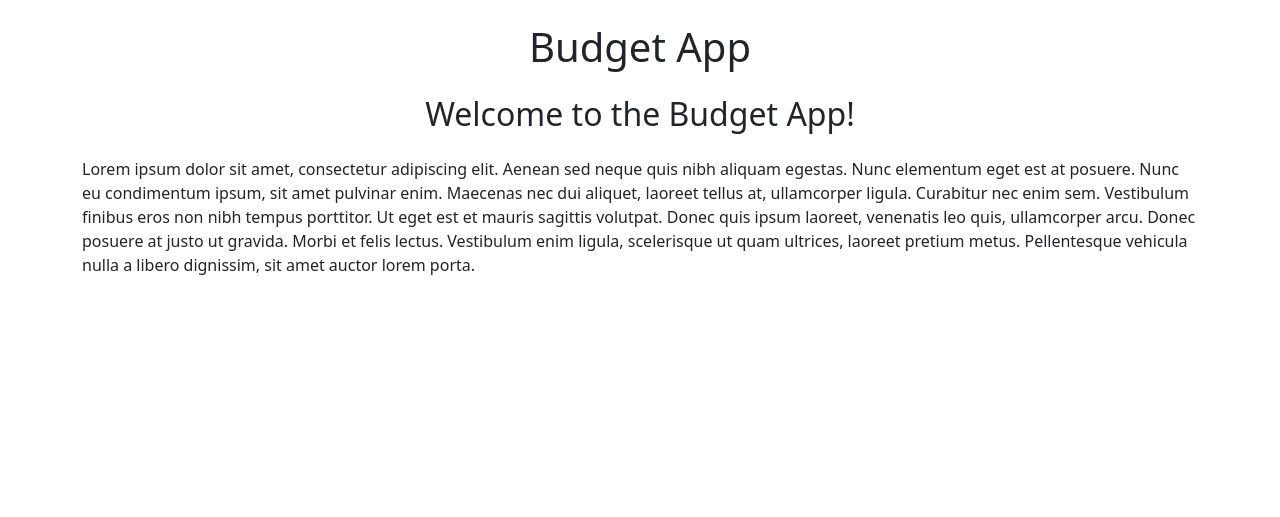
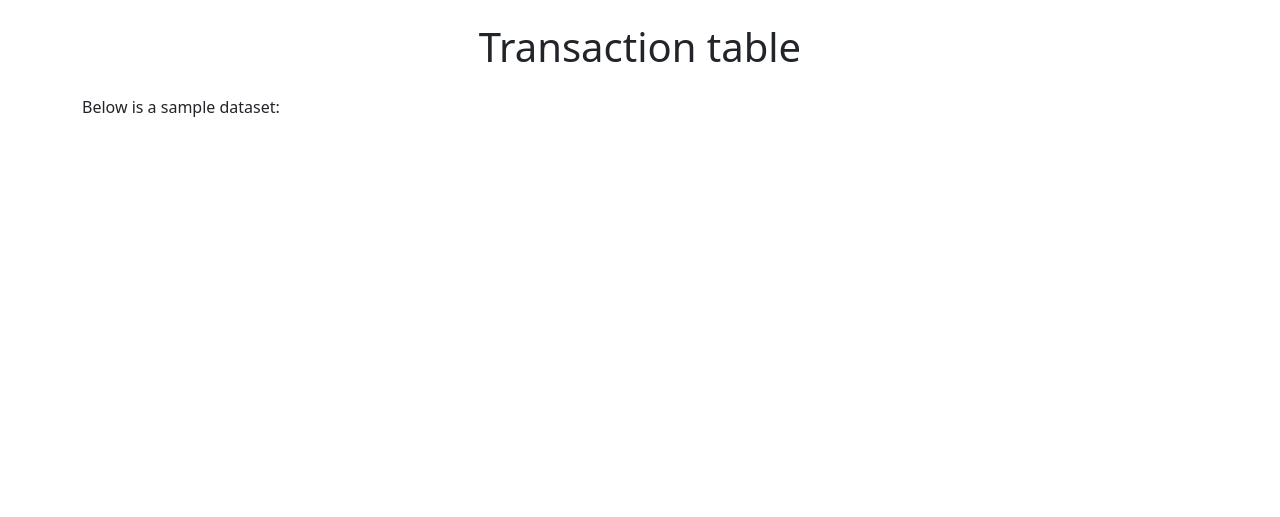
Before and after one commit to Sulphate7433/budget-app, a Flask app: template templates/budgetapp.html in a window 1280 px wide. Shown: the part 177-694 px from the top of the page. Run offline with Flask 3, Linux system fonts and the light colour scheme; the template is opened without the code that fills it, so the values that code supplies are empty.

Commit message:
Small text changes

```diff
--- a/templates/budgetapp.html
+++ b/templates/budgetapp.html
@@ -22,10 +22,9 @@
     <img class='img-fluid' id='banner' src ='https://images.unsplash.com/photo-1707066051008-ffbc2a517362?q=80&w=2070&auto=format&fit=crop&ixlib=rb-4.0.3&ixid=M3wxMjA3fDB8MHxwaG90by1wYWdlfHx8fGVufDB8fHx8fA%3D%3D'>
 
     <div class='container'>
-      <h1 class='text-center mt-2 mb-4''>Budget App</h1>
-      <h2 class='text-center mt-2 mb-4'>Welcome to the Budget App!</h2>
+      <h1 class='text-center mt-2 mb-4''>Transaction table</h1>
       <p>
-      Lorem ipsum dolor sit amet, consectetur adipiscing elit. Aenean sed neque quis nibh aliquam egestas. Nunc elementum eget est at posuere. Nunc eu condimentum ipsum, sit amet pulvinar enim. Maecenas nec dui aliquet, laoreet tellus at, ullamcorper ligula. Curabitur nec enim sem. Vestibulum finibus eros non nibh tempus porttitor. Ut eget est et mauris sagittis volutpat. Donec quis ipsum laoreet, venenatis leo quis, ullamcorper arcu. Donec posuere at justo ut gravida. Morbi et felis lectus. Vestibulum enim ligula, scelerisque ut quam ultrices, laoreet pretium metus. Pellentesque vehicula nulla a libero dignissim, sit amet auctor lorem porta.
+      Below is a sample dataset:
       </p>
 
       {{ results_dict.data[0]|safe }}
```
